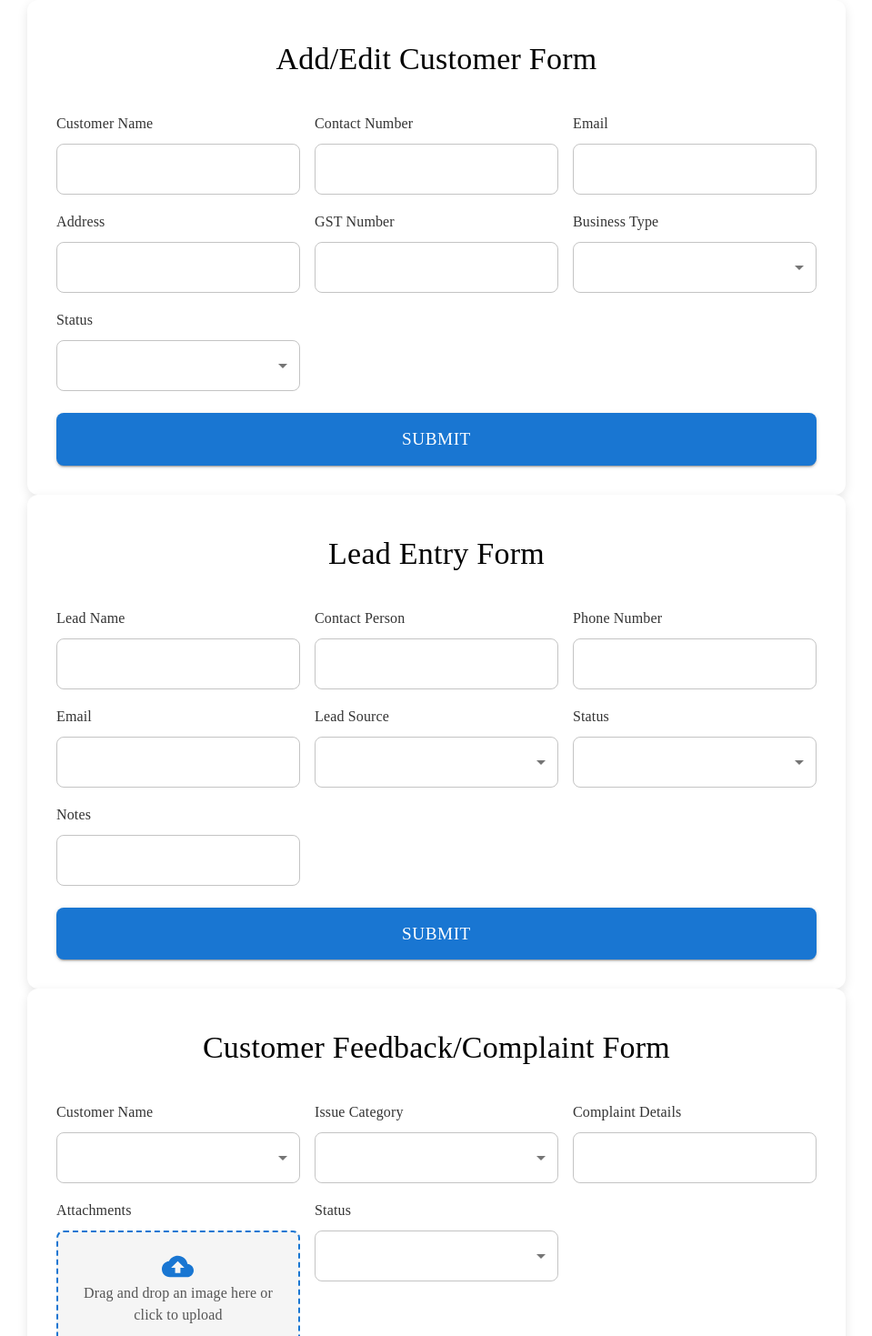
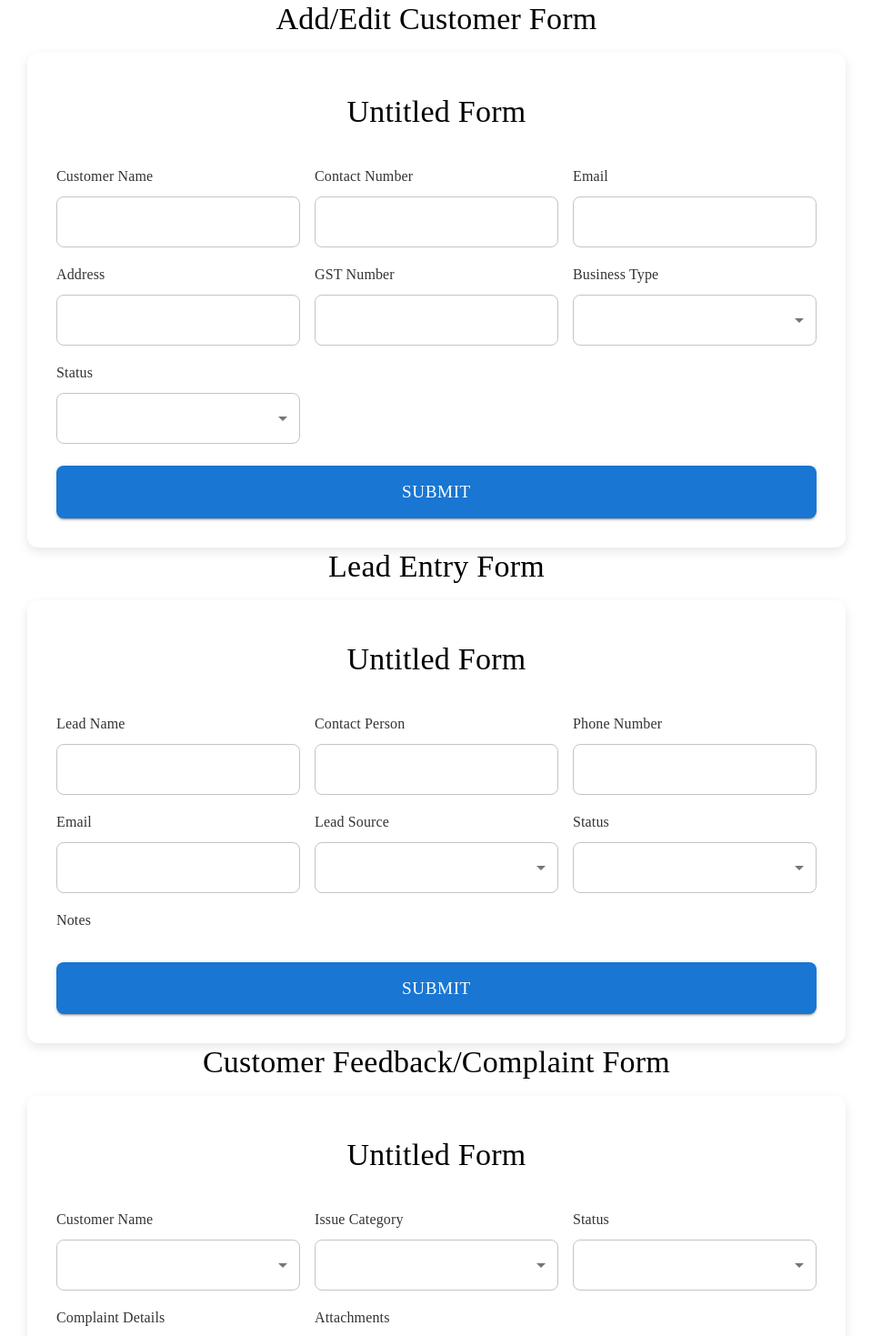
Before and after one commit to DeveloperDhanush-git/elcodamics-dynamic-components, a React (Create React App) app: page / in a window 1280 px wide. Shown: the top 1469 px of the page at 91% size, without its empty margins (160-1119 px from the left). Built offline with nearby package versions, Linux system fonts and the light colour scheme.

Commit message:
Change form alignment

```diff
--- a/src/Common/DynamicComponent/CustomerForm/EditCustomer.js
+++ b/src/Common/DynamicComponent/CustomerForm/EditCustomer.js
@@ -1,5 +1,6 @@
 import React from "react";
 import DynamicForm from "./DynamicForm";
+import { Typography } from "@mui/material";
 
 const customerFormFields = [
   { name: "customerName", label: "Customer Name", type: "text" },
@@ -33,7 +34,12 @@ const handleCustomerSubmit = (values) => {
 
 const CustomerForm = () => (
   <div>
-    <DynamicForm formTitle="Add/Edit Customer Form" formFields={customerFormFields} onSubmit={handleCustomerSubmit} />
+
+      <Typography variant="h4" align="center" sx={{ fontFamily: "Montserrat", marginBottom: 2 }}>
+        Add/Edit Customer Form
+      </Typography>
+      <DynamicForm formFields={customerFormFields} onSubmit={handleCustomerSubmit} />
+
   </div>
 );
 
--- a/src/Common/DynamicComponent/CustomerForm/Feedback.js
+++ b/src/Common/DynamicComponent/CustomerForm/Feedback.js
@@ -1,5 +1,6 @@
 import React from "react";
 import DynamicForm from "./DynamicForm";
+import { Typography } from "@mui/material";
 
 const feedbackFormFields = [
   {
@@ -21,8 +22,6 @@ const feedbackFormFields = [
       { label: "Product Quality", value: "product_quality" }
     ]
   },
-  { name: "complaintDetails", label: "Complaint Details", type: "text" },
-  { name: "attachments", label: "Attachments", type: "file" },
   {
     name: "status",
     label: "Status",
@@ -32,7 +31,10 @@ const feedbackFormFields = [
       { label: "Resolved", value: "resolved" },
       { label: "Closed", value: "closed" }
     ]
-  }
+  },
+  { name: "complaintDetails", label: "Complaint Details", type: "textarea" },
+  { name: "attachments", label: "Attachments", type: "file", },
+
 ];
 
 const handleFeedbackSubmit = (values) => {
@@ -41,7 +43,10 @@ const handleFeedbackSubmit = (values) => {
 
 const FeedbackForm = () => (
   <div>
-    <DynamicForm formTitle="Customer Feedback/Complaint Form" formFields={feedbackFormFields} onSubmit={handleFeedbackSubmit} />
+    <Typography variant="h4" align="center" sx={{ fontFamily: "Montserrat", marginBottom: 2 }}>
+    Customer Feedback/Complaint Form
+      </Typography>
+    <DynamicForm  formFields={feedbackFormFields} onSubmit={handleFeedbackSubmit} />
   </div>
 );
 
--- a/src/Common/DynamicComponent/CustomerForm/LeadEntry.js
+++ b/src/Common/DynamicComponent/CustomerForm/LeadEntry.js
@@ -1,5 +1,6 @@
 import React from "react";
 import DynamicForm from "./DynamicForm";
+import { Typography } from "@mui/material";
 
 const leadFormFields = [
   { name: "leadName", label: "Lead Name", type: "text" },
@@ -26,7 +27,7 @@ const leadFormFields = [
       { label: "Converted", value: "converted" }
     ]
   },
-  { name: "notes", label: "Notes", type: "text" }
+  { name: "notes", label: "Notes", type: "textarea" }
 ];
 
 const handleLeadSubmit = (values) => {
@@ -35,8 +36,10 @@ const handleLeadSubmit = (values) => {
 
 const LeadForm = () => (
   <div>
-
-    <DynamicForm formTitle="Lead Entry Form" formFields={leadFormFields} onSubmit={handleLeadSubmit} />
+    <Typography variant="h4" align="center" sx={{ fontFamily: "Montserrat", marginBottom: 2 }}>
+    Lead Entry Form
+      </Typography>
+    <DynamicForm formFields={leadFormFields} onSubmit={handleLeadSubmit} />
   </div>
 );
 
```
